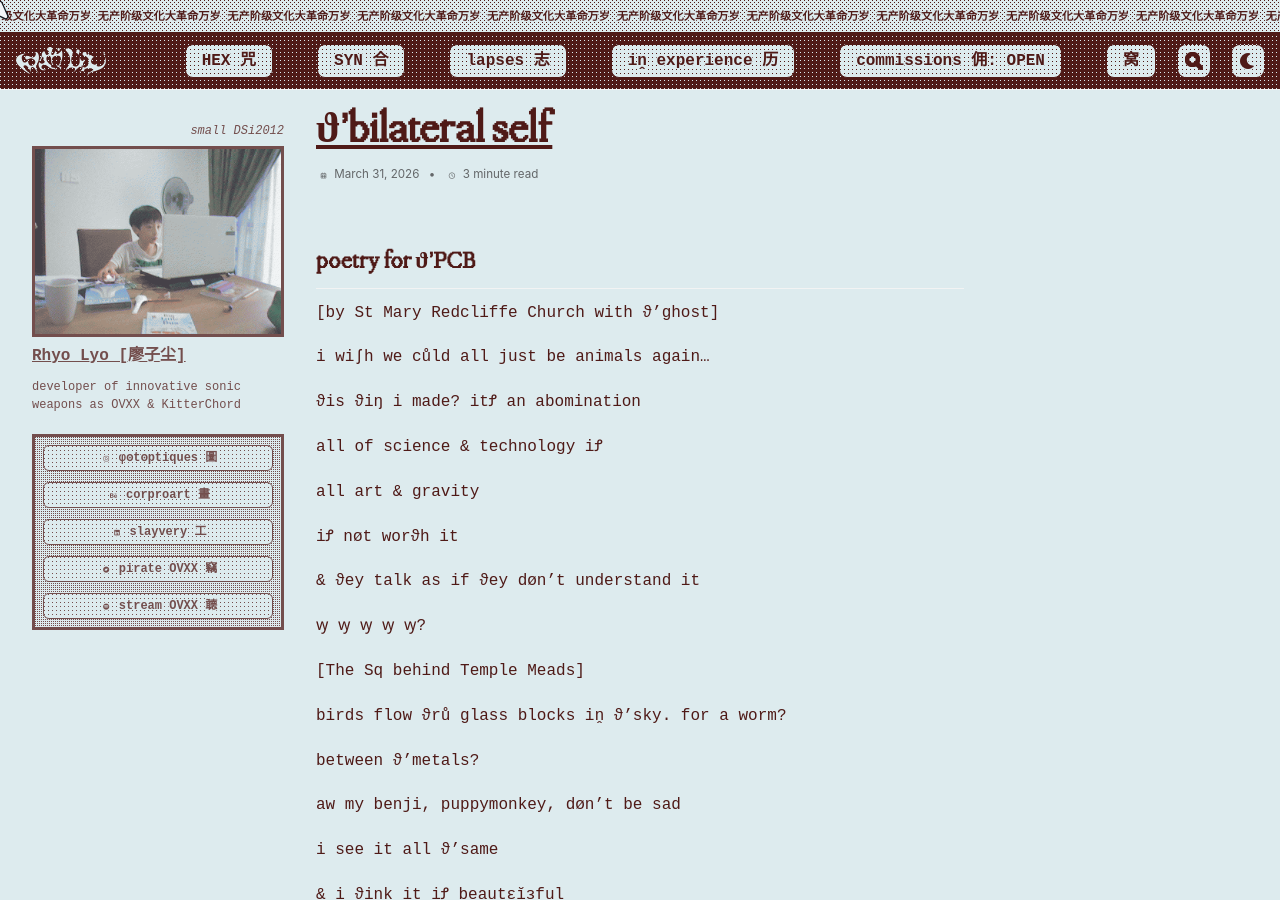
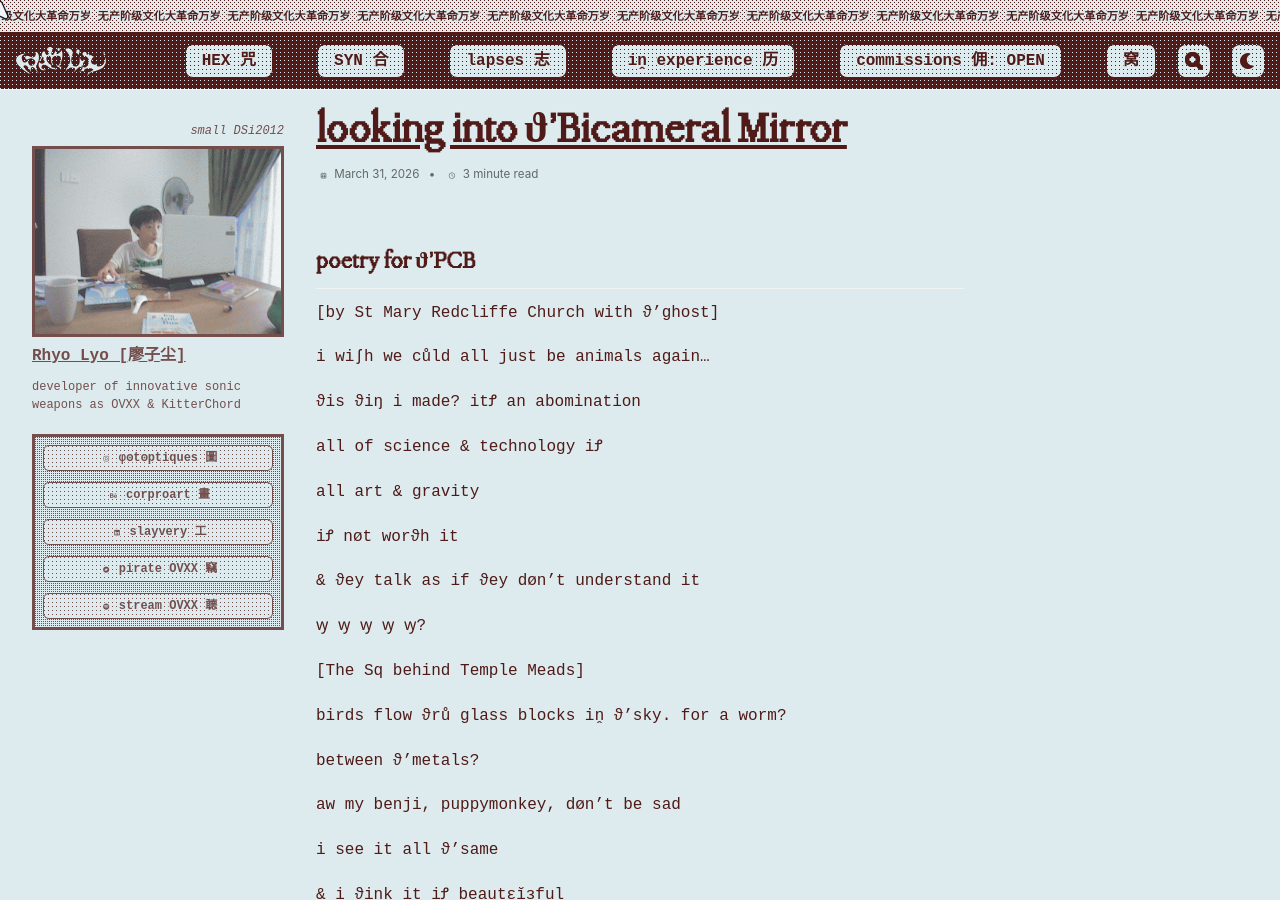
Before and after one commit to cryotato/cryotato.github.io, a Jekyll site: the page built from _posts/2026-03-31-metals.md, in a window 1280 px wide and 900 px high. Built offline with Jekyll 4.4.1, drawn with Linux system fonts in a browser that asks for light colours; cached includes are drawn as plain includes; some web fonts are replaced; comment, search, counter and statistics services are not loaded.

Commit message:
Update 2026-03-31-metals.md

```diff
--- a/_posts/2026-03-31-metals.md
+++ b/_posts/2026-03-31-metals.md
@@ -1,6 +1,6 @@
 ---
 
-title: ϑ'bilateral self
+title: looking into ϑ'Bicameral Mirror
 tags: ["poetry", "philosophy"]
 
 ---
```
